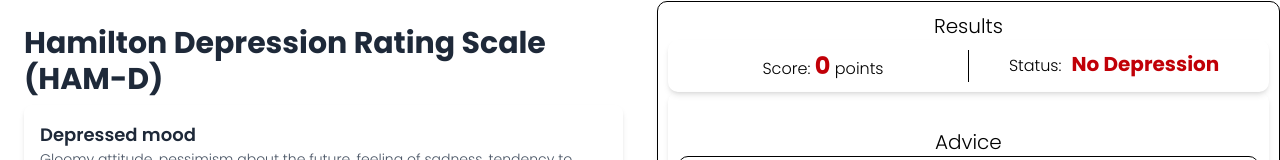
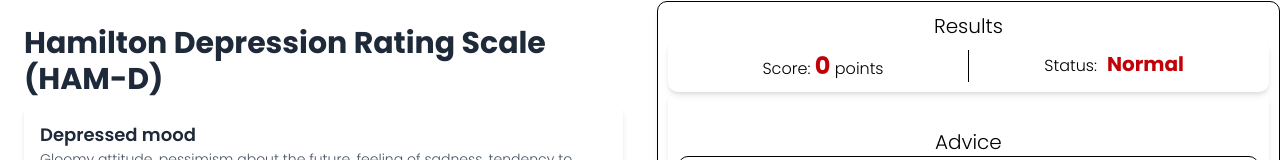
Before and after one commit to lightdarkmaster/HDS, a Next.js app: page / in a window 1280 px wide. Shown: the top 160 px of the page. Built offline with nearby package versions, Linux system fonts and the light colour scheme; a web font is replaced by a local one.

Commit message:
Update Content

```diff
--- a/src/pages/index.tsx
+++ b/src/pages/index.tsx
@@ -195,21 +195,33 @@ const questions: Question[] = [
 const severityLevels = [
   {
     min: 0,
-    max: 0,
-    severity: "No Depression",
+    max: 7,
+    severity: "Normal",
     advice: "Maintain a healthy routine.",
   },
   {
-    min: 1,
-    max: 17,
+    min: 8,
+    max: 13,
     severity: "Mild Depression",
-    advice: "Monitor mood and practice self-care.",
+    advice: "Maintain a healthy routine.",
   },
   {
-    min: 34,
+    min: 14,
+    max: 18,
+    severity: "Moderate depression",
+    advice: "If scores do not improve as expected, consider revising the treatment plan or conducting additional diagnostic evaluations to rule out other underlying conditions.",
+  },
+  {
+    min: 19,
+    max: 22,
+    severity: "Severe Depression",
+    advice: "Based on changes in HAM-D scores over time, adjust treatments (e.g., medications, psychotherapy) to optimize outcomes.",
+  },
+  {
+    min: 23,
     max: 50,
-    severity: "Severe Depression",
-    advice: "Consider therapy and support groups.",
+    severity: "Very severe depression",
+    advice: "Higher scores indicate more severe depression and may warrant more aggressive treatment.",
   },
 ];
 
```
